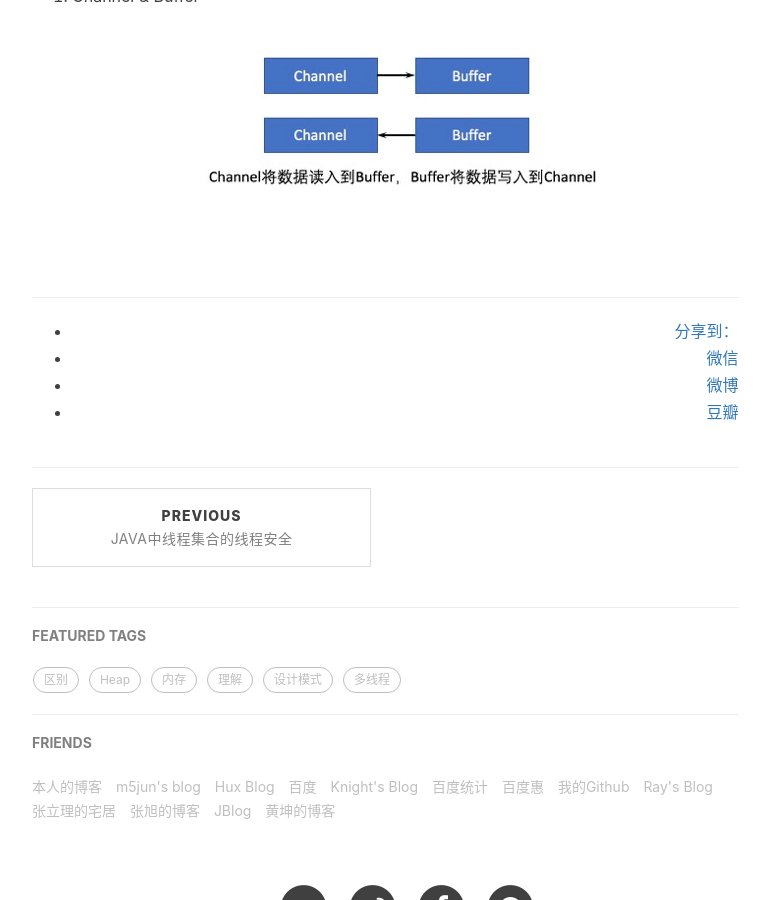
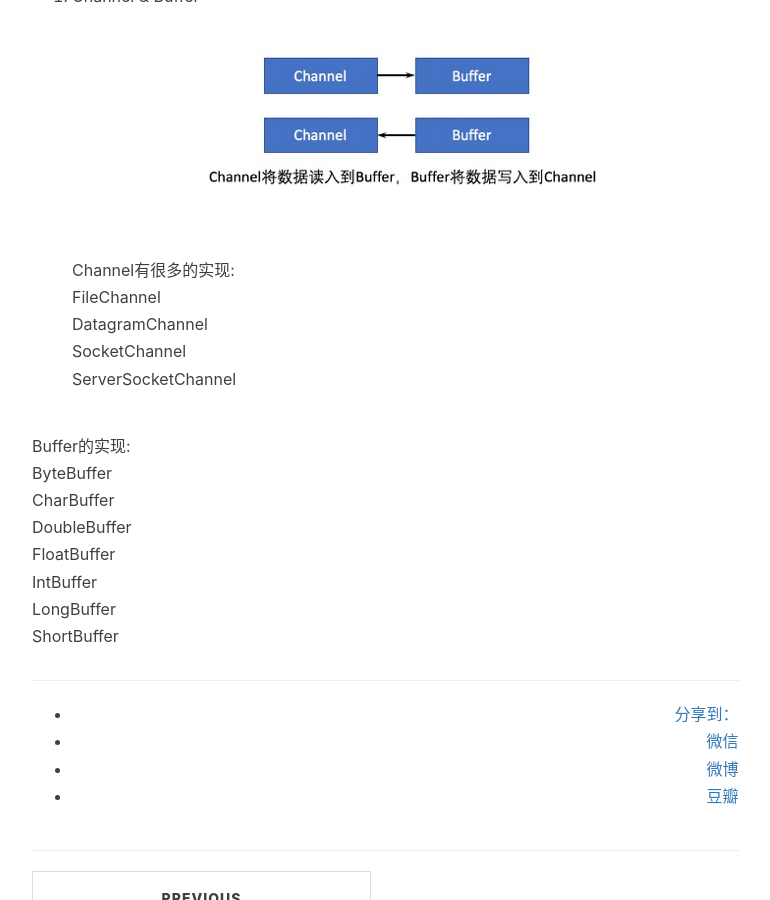
Before and after one commit to baiscjava/basicjava.github.io, a Jekyll site: the page built from _posts/2017-01-23-Java NIO-basic knowledge.md, in a window 1280 px wide and 900 px high, scrolled down 614 px. Shown: the whole window, without its empty margins (233-1003 px from the left). Built offline with Jekyll 4.4.1, drawn with Linux system fonts in a browser that asks for light colours; nearby versions of some CDN libraries; comment, search, counter and statistics services are not loaded.

Commit message:
Update 2017-01-23-Java NIO-basic knowledge.md

```diff
--- a/_posts/2017-01-23-Java NIO-basic knowledge.md
+++ b/_posts/2017-01-23-Java NIO-basic knowledge.md
@@ -13,3 +13,17 @@ Let's talk about the basic knowledge of Java NIO.<br>
 #### NIO的基本概念<br>
 1. Channel & Buffer<br>
 ![gras](/images/NIO/ChannelBuffer.jpg)<br>
+Channel有很多的实现:<br>
+FileChannel<br>
+DatagramChannel<br>
+SocketChannel<br>
+ServerSocketChannel<br>
+
+Buffer的实现:<br>
+ByteBuffer<br>
+CharBuffer<br>
+DoubleBuffer<br>
+FloatBuffer<br>
+IntBuffer<br>
+LongBuffer<br>
+ShortBuffer<br>
```
